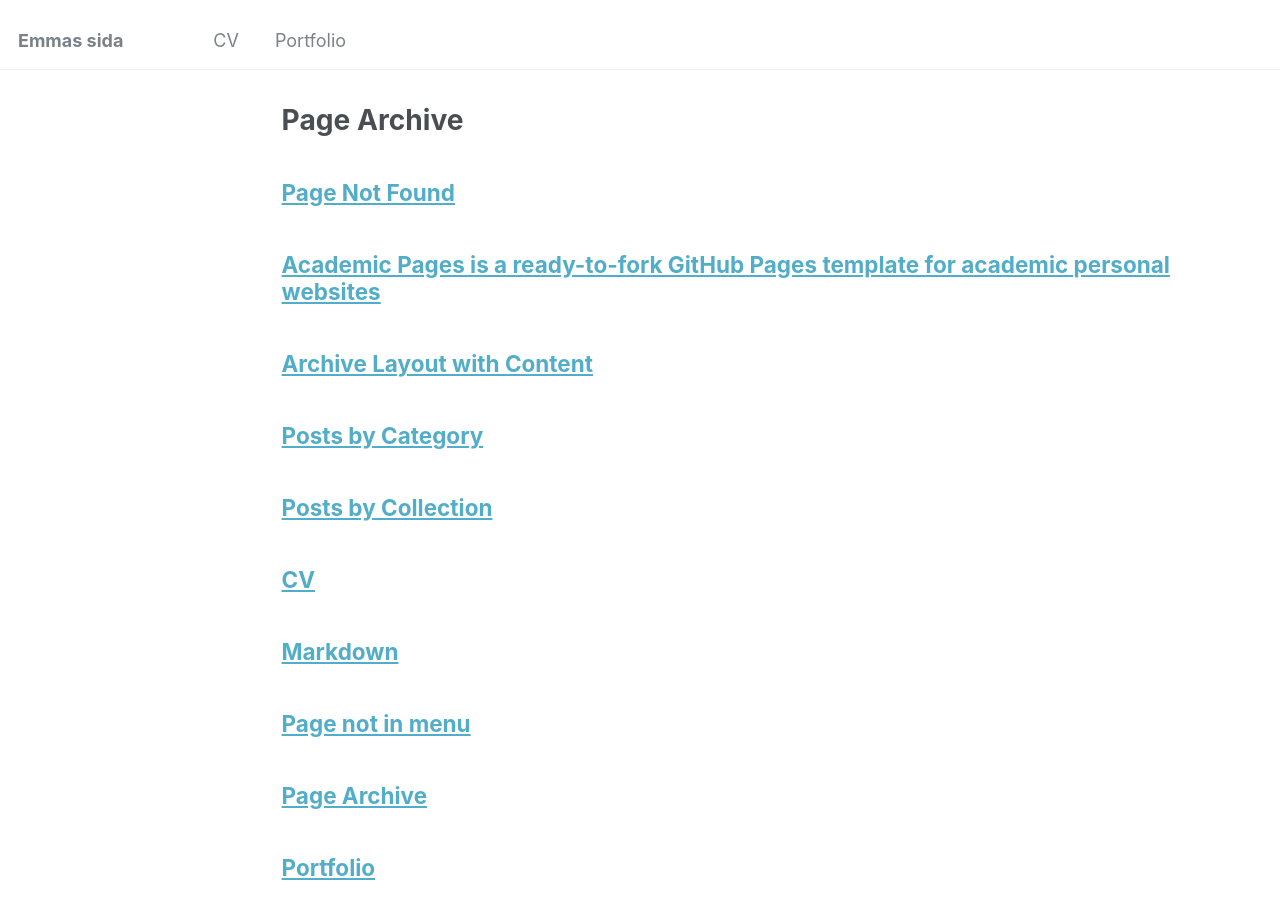
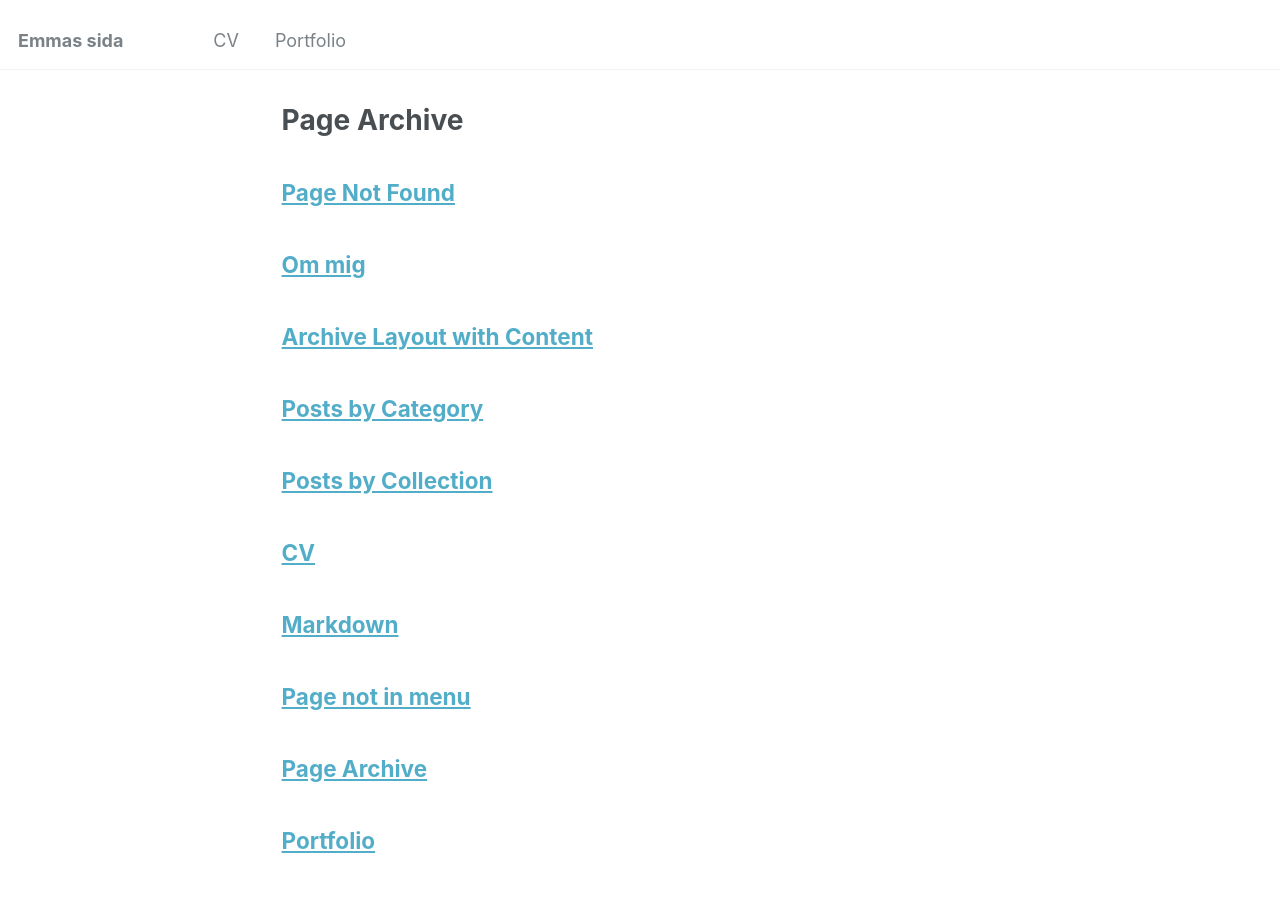
Before and after one commit to EmmaForsberg/emmaforsberg.github.io, a Jekyll site: the page built from _pages/page-archive.html, in a window 1280 px wide and 900 px high. Built offline with Jekyll 4.4.1, drawn with Linux system fonts in a browser that asks for light colours.

Commit message:
Update about.md

```diff
--- a/_pages/about.md
+++ b/_pages/about.md
@@ -1,10 +1,7 @@
 ---
-permalink: /
-title: "Academic Pages is a ready-to-fork GitHub Pages template for academic personal websites"
+title: "Om mig"
+permalink: /about/
 author_profile: true
-redirect_from:
-  - /about/
-  - /about.html
 ---
 
 
```
